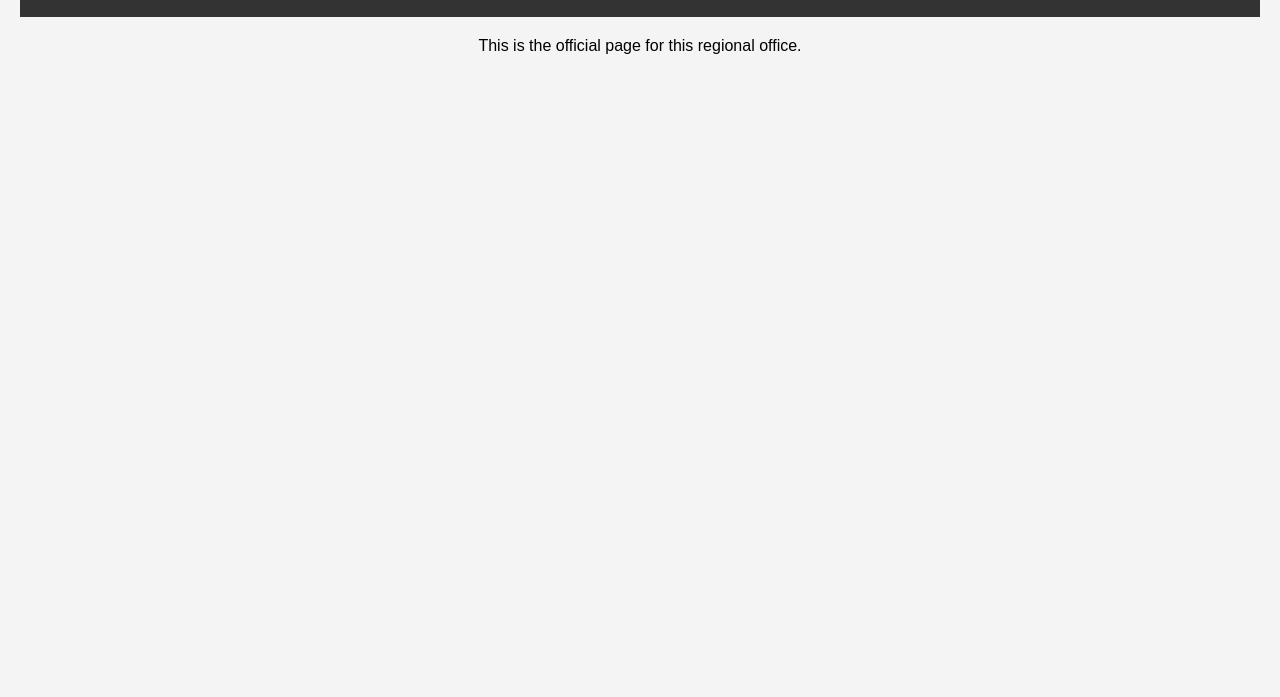
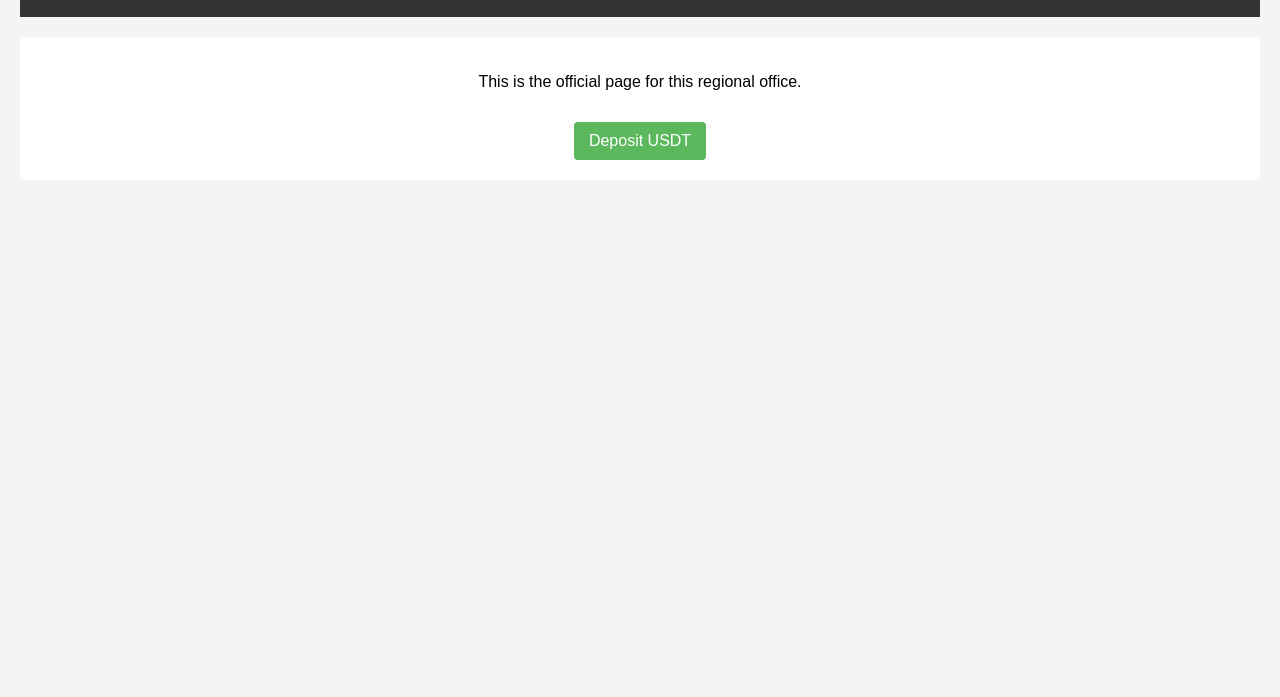
Before and after one commit to agukenechukwu66/Last-try, a plain HTML site: page index.html in a window 1280 px wide. Shown: the part 103-800 px from the top of the page. Drawn offline with Linux system fonts and the light colour scheme.

Commit message:
Update index.html

```diff
--- a/index.html
+++ b/index.html
@@ -7,7 +7,8 @@
     <style>
         body { font-family: Arial, sans-serif; margin: 0; padding: 20px; background-color: #f4f4f4; }
         header { background: #333; color: #fff; padding: 10px 0; text-align: center; }
-        .content { margin-top: 20px; text-align: center; }
+        .content { margin-top: 20px; text-align: center; background: #fff; padding: 20px; border-radius: 5px; }
+        .btn { background: #5cb85c; color: #fff; padding: 10px 15px; text-decoration: none; border-radius: 4px; display: inline-block; margin-top: 15px; }
     </style>
 </head>
 <body>
@@ -18,8 +19,8 @@
 
 <div class="content">
     <p>This is the official page for this regional office.</p>
+    <a href="deposit.html" class="btn">Deposit USDT</a>
 </div>
 
 </body>
 </html>
-</html>
```
